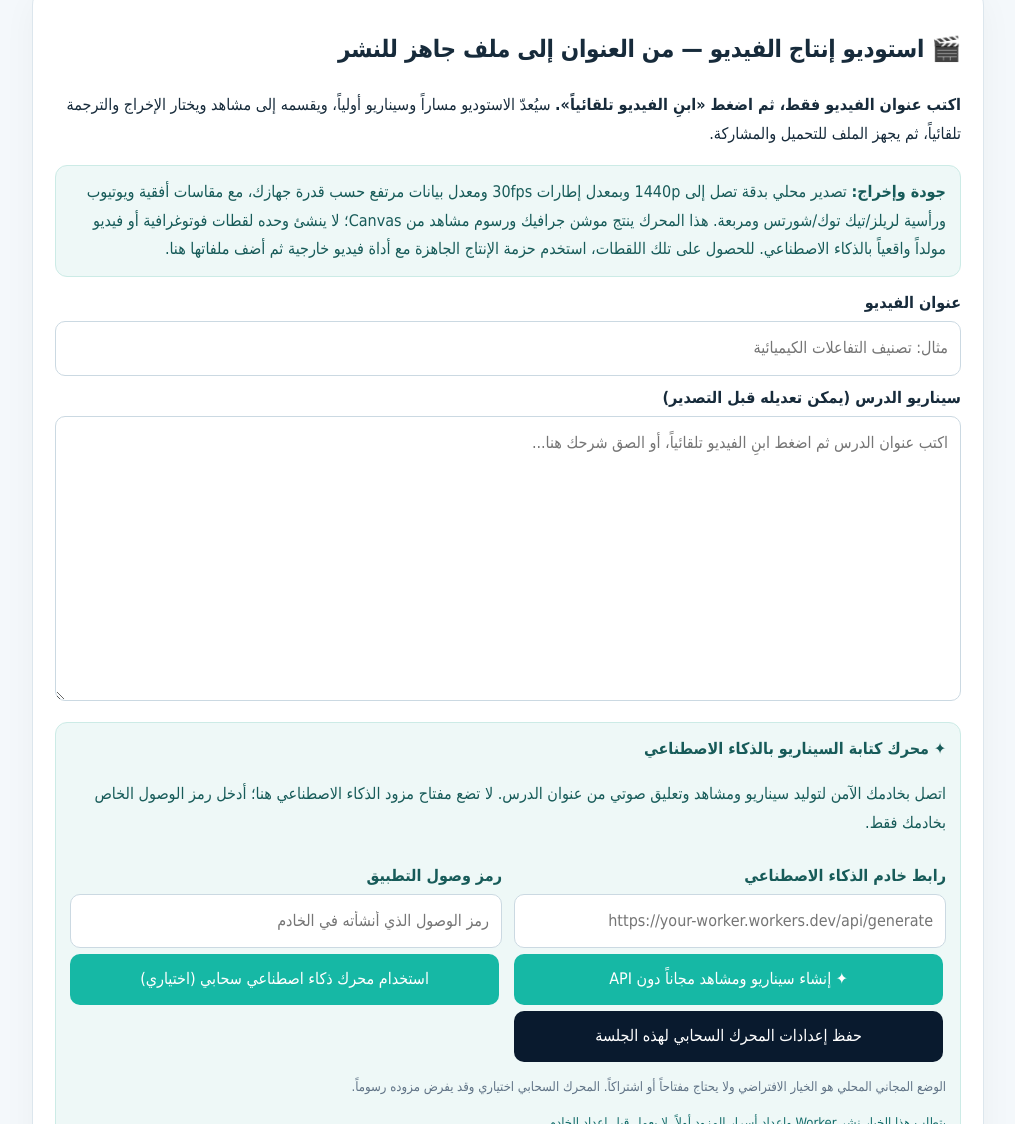
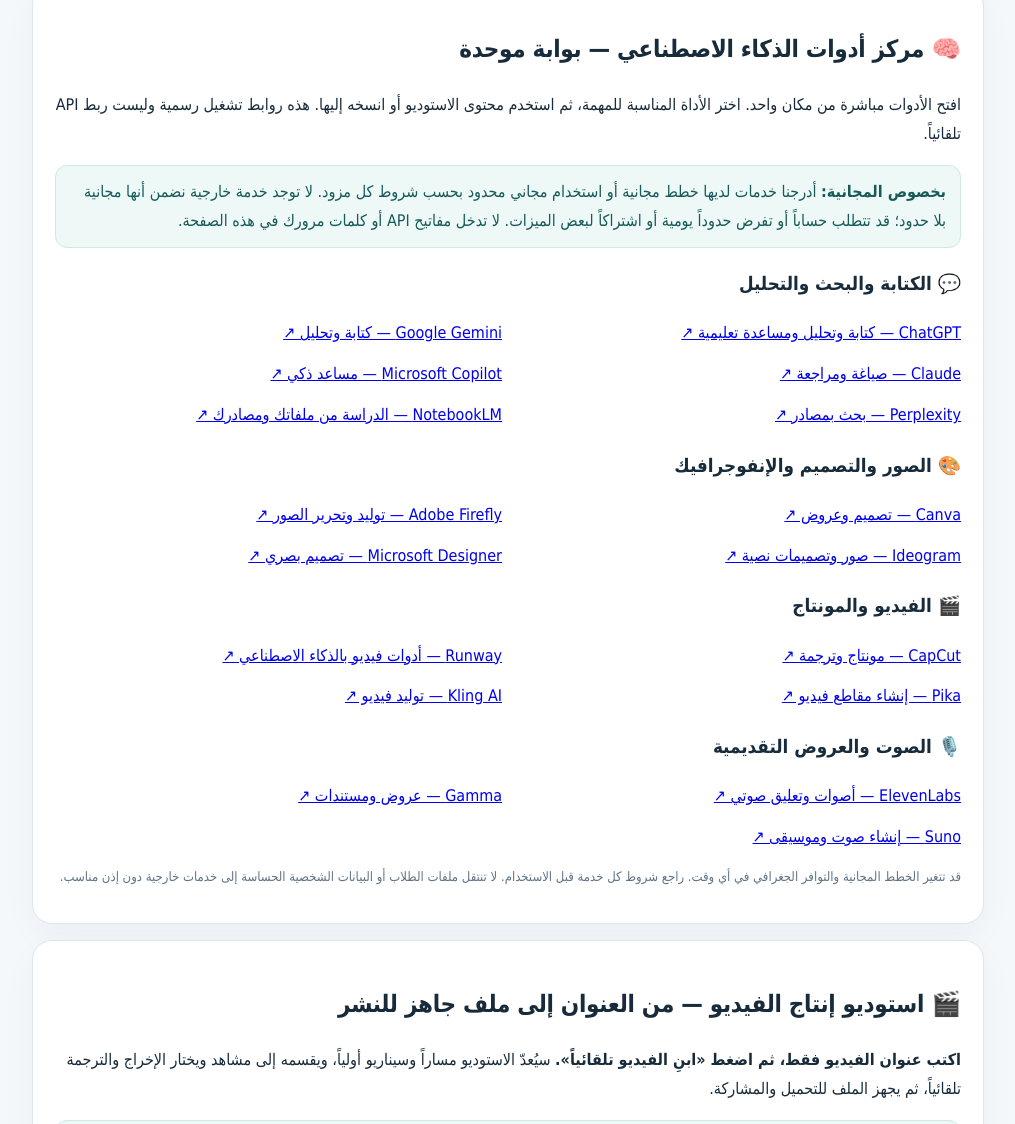
Before and after one commit to gomaa223m-jpg/du-creative-studio-ai-, a website: page index.html in a window 1280 px wide. Shown: the part 7514-8638 px from the top of the page, without its empty margins (132-1147 px from the left). Drawn offline with Linux system fonts and the light colour scheme.

Commit message:
Add AI tools hub with official service links

```diff
--- a/index.html
+++ b/index.html
@@ -285,6 +285,42 @@ body{background:#f4f8fb}
 </div>
 <div id="libraryResults" class="saved-list" aria-live="polite"></div>
 <p class="muted">تنبيه حقوقي: المكتبة دليل وصول وليست مستودعاً لنسخ الكتب أو المحتوى المحمي. استخدم المواد وفق تراخيصها وشروط أصحابها، وتحقق من توافقها مع منهج بلدك قبل اعتمادها.</p>
+</section>
+
+<section class="card" id="aiToolsHub">
+<h2>🧠 مركز أدوات الذكاء الاصطناعي — بوابة موحدة</h2>
+<p>افتح الأدوات مباشرة من مكان واحد. اختر الأداة المناسبة للمهمة، ثم استخدم محتوى الاستوديو أو انسخه إليها. هذه روابط تشغيل رسمية وليست ربط API تلقائياً.</p>
+<div class="stepnote"><strong>بخصوص المجانية:</strong> أدرجنا خدمات لديها خطط مجانية أو استخدام مجاني محدود بحسب شروط كل مزود. لا توجد خدمة خارجية نضمن أنها مجانية بلا حدود؛ قد تتطلب حساباً أو تفرض حدوداً يومية أو اشتراكاً لبعض الميزات. لا تدخل مفاتيح API أو كلمات مرورك في هذه الصفحة.</div>
+<h3>💬 الكتابة والبحث والتحليل</h3>
+<div class="grid">
+<a class="tool-link" href="https://chatgpt.com/" target="_blank" rel="noopener noreferrer">ChatGPT — كتابة وتحليل ومساعدة تعليمية ↗</a>
+<a class="tool-link" href="https://gemini.google.com/" target="_blank" rel="noopener noreferrer">Google Gemini — كتابة وتحليل ↗</a>
+<a class="tool-link" href="https://claude.ai/" target="_blank" rel="noopener noreferrer">Claude — صياغة ومراجعة ↗</a>
+<a class="tool-link" href="https://copilot.microsoft.com/" target="_blank" rel="noopener noreferrer">Microsoft Copilot — مساعد ذكي ↗</a>
+<a class="tool-link" href="https://www.perplexity.ai/" target="_blank" rel="noopener noreferrer">Perplexity — بحث بمصادر ↗</a>
+<a class="tool-link" href="https://notebooklm.google.com/" target="_blank" rel="noopener noreferrer">NotebookLM — الدراسة من ملفاتك ومصادرك ↗</a>
+</div>
+<h3>🎨 الصور والتصميم والإنفوجرافيك</h3>
+<div class="grid">
+<a class="tool-link" href="https://www.canva.com/" target="_blank" rel="noopener noreferrer">Canva — تصميم وعروض ↗</a>
+<a class="tool-link" href="https://firefly.adobe.com/" target="_blank" rel="noopener noreferrer">Adobe Firefly — توليد وتحرير الصور ↗</a>
+<a class="tool-link" href="https://ideogram.ai/" target="_blank" rel="noopener noreferrer">Ideogram — صور وتصميمات نصية ↗</a>
+<a class="tool-link" href="https://designer.microsoft.com/" target="_blank" rel="noopener noreferrer">Microsoft Designer — تصميم بصري ↗</a>
+</div>
+<h3>🎬 الفيديو والمونتاج</h3>
+<div class="grid">
+<a class="tool-link" href="https://www.capcut.com/" target="_blank" rel="noopener noreferrer">CapCut — مونتاج وترجمة ↗</a>
+<a class="tool-link" href="https://runwayml.com/" target="_blank" rel="noopener noreferrer">Runway — أدوات فيديو بالذكاء الاصطناعي ↗</a>
+<a class="tool-link" href="https://pika.art/" target="_blank" rel="noopener noreferrer">Pika — إنشاء مقاطع فيديو ↗</a>
+<a class="tool-link" href="https://klingai.com/" target="_blank" rel="noopener noreferrer">Kling AI — توليد فيديو ↗</a>
+</div>
+<h3>🎙️ الصوت والعروض التقديمية</h3>
+<div class="grid">
+<a class="tool-link" href="https://elevenlabs.io/" target="_blank" rel="noopener noreferrer">ElevenLabs — أصوات وتعليق صوتي ↗</a>
+<a class="tool-link" href="https://gamma.app/" target="_blank" rel="noopener noreferrer">Gamma — عروض ومستندات ↗</a>
+<a class="tool-link" href="https://suno.com/" target="_blank" rel="noopener noreferrer">Suno — إنشاء صوت وموسيقى ↗</a>
+</div>
+<p class="muted">قد تتغير الخطط المجانية والتوافر الجغرافي في أي وقت. راجع شروط كل خدمة قبل الاستخدام. لا تنتقل ملفات الطلاب أو البيانات الشخصية الحساسة إلى خدمات خارجية دون إذن مناسب.</p>
 </section>
 <section class="card" id="videoStudio">
 <h2>🎬 استوديو إنتاج الفيديو — من العنوان إلى ملف جاهز للنشر</h2>
```
